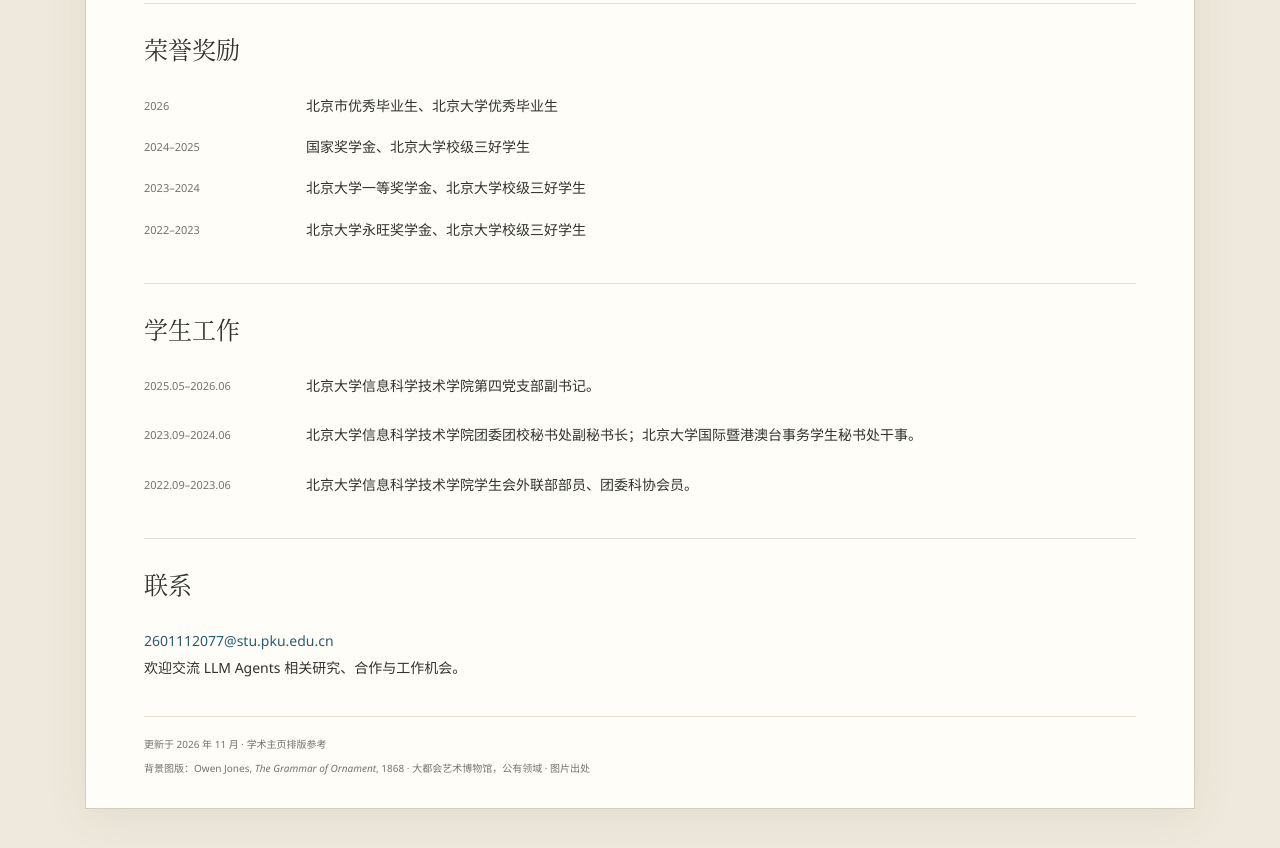
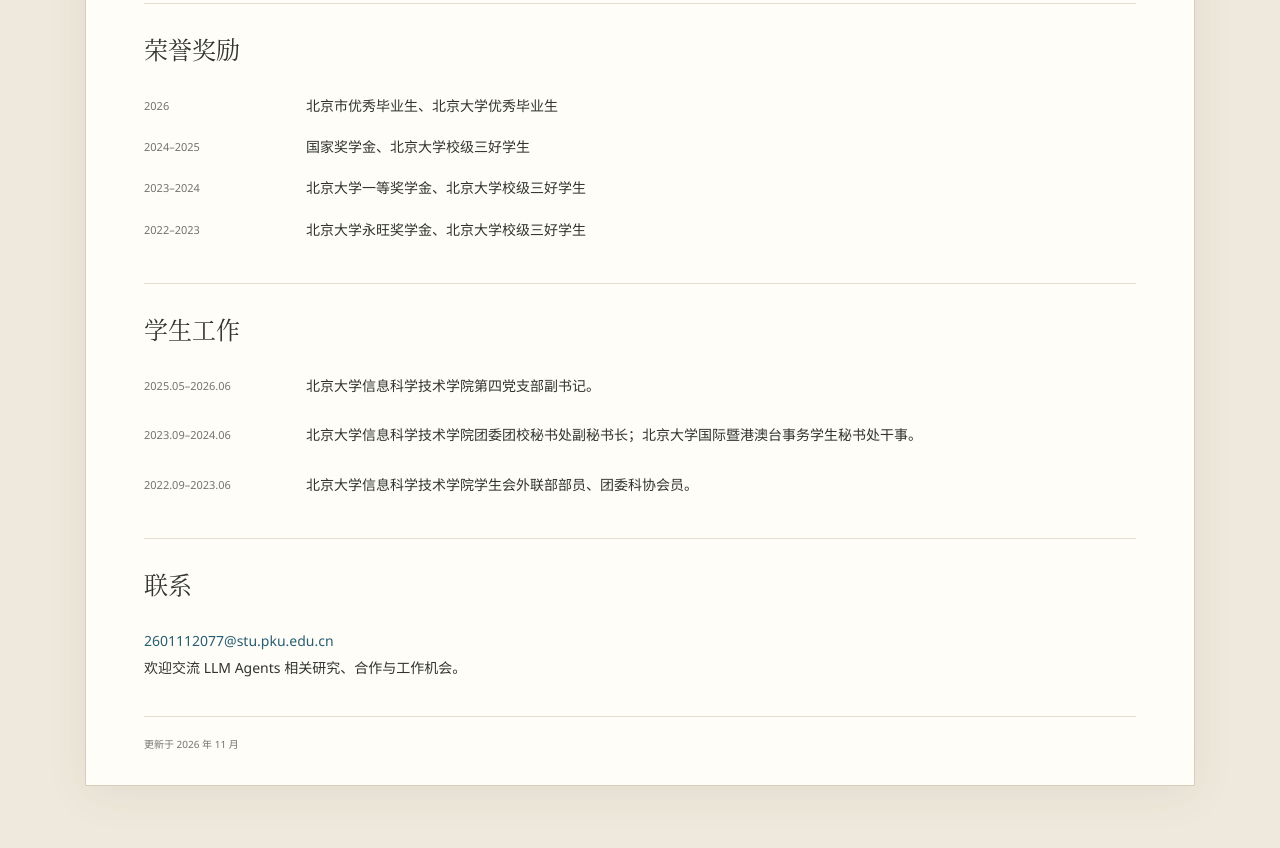
Before and after one commit to DuHeng0128/DuHeng0128.github.io, a plain HTML site: page index.html in a window 1280 px wide. Shown: the part 3068-3916 px from the top of the page. Drawn offline with Linux system fonts and the light colour scheme.

Commit message:
Update index.html

```diff
--- a/index.html
+++ b/index.html
@@ -79,7 +79,7 @@
   </section>
 
   <section id="contact"><h2 data-en="Contact">联系</h2><p><a href="mailto:2601112077@stu.pku.edu.cn">2601112077@stu.pku.edu.cn</a><br><span data-en="For research discussions, collaboration, or opportunities related to LLM agents, feel free to email me.">欢迎交流 LLM Agents 相关研究、合作与工作机会。</span></p></section>
-  <footer><p><span data-en="Updated November 2026">更新于 2026 年 11 月</span> · <a href="https://github.com/jonbarron/jonbarron.github.io" target="_blank" rel="noopener" data-en="Academic layout reference">学术主页排版参考</a></p><p><span data-en="Background: ">背景图版：</span><a href="https://www.metmuseum.org/art/collection/search/891631" target="_blank" rel="noopener">Owen Jones, <i>The Grammar of Ornament</i>, 1868</a><span data-en=" · The Met, Public Domain"> · 大都会艺术博物馆，公有领域</span> · <a href="https://github.com/DuHeng0128/DuHeng0128.github.io/blob/main/assets/SOURCES.md" target="_blank" rel="noopener" data-en="Image credits">图片出处</a></p></footer>
+  <footer><p><span data-en="Updated November 2026">更新于 2026 年 11 月</span></p></footer>
 </main>
 <dialog id="citation-dialog" aria-labelledby="citation-title"><div class="dialog-heading"><h2 id="citation-title">BibTeX</h2><button type="button" id="close-citation" aria-label="Close">×</button></div><pre id="citation-text" tabindex="0"></pre><button type="button" id="copy-citation" data-en="Copy">复制</button><p id="copy-status" role="status"></p></dialog>
 </body>
```
